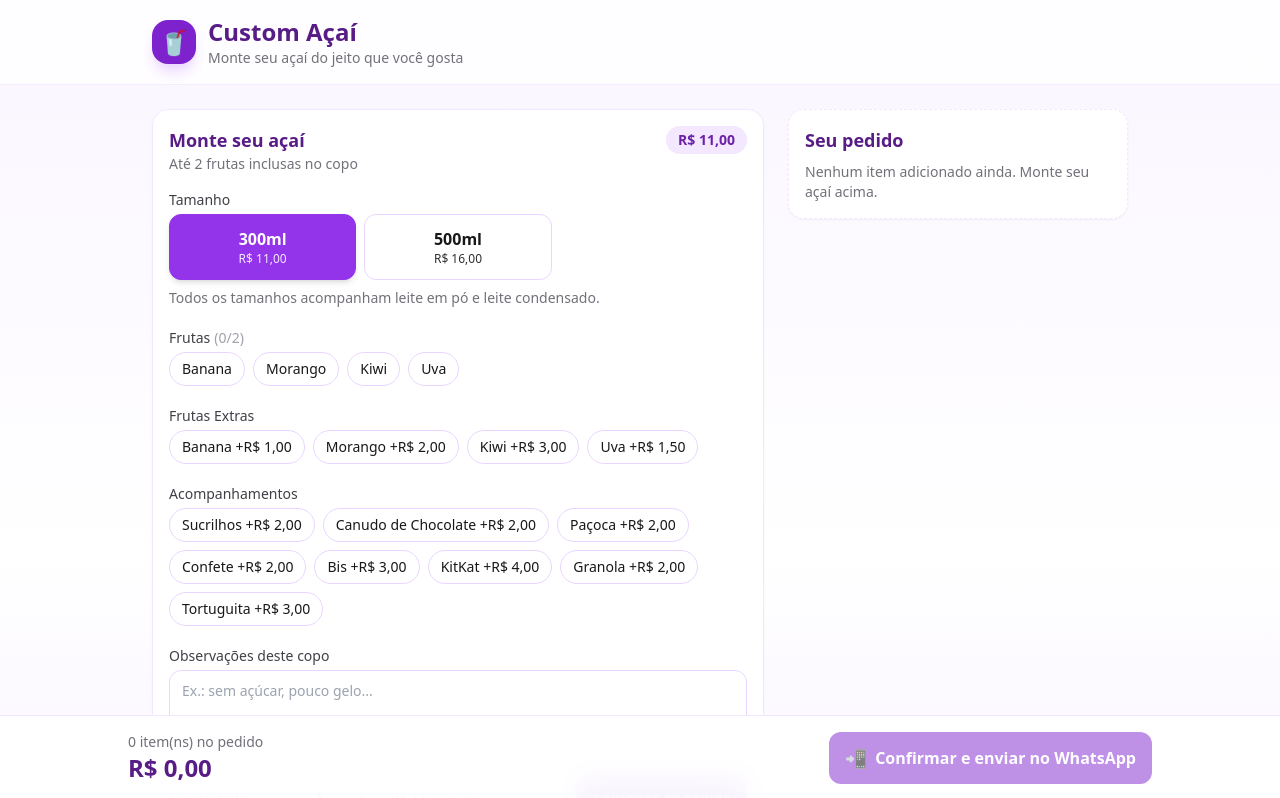
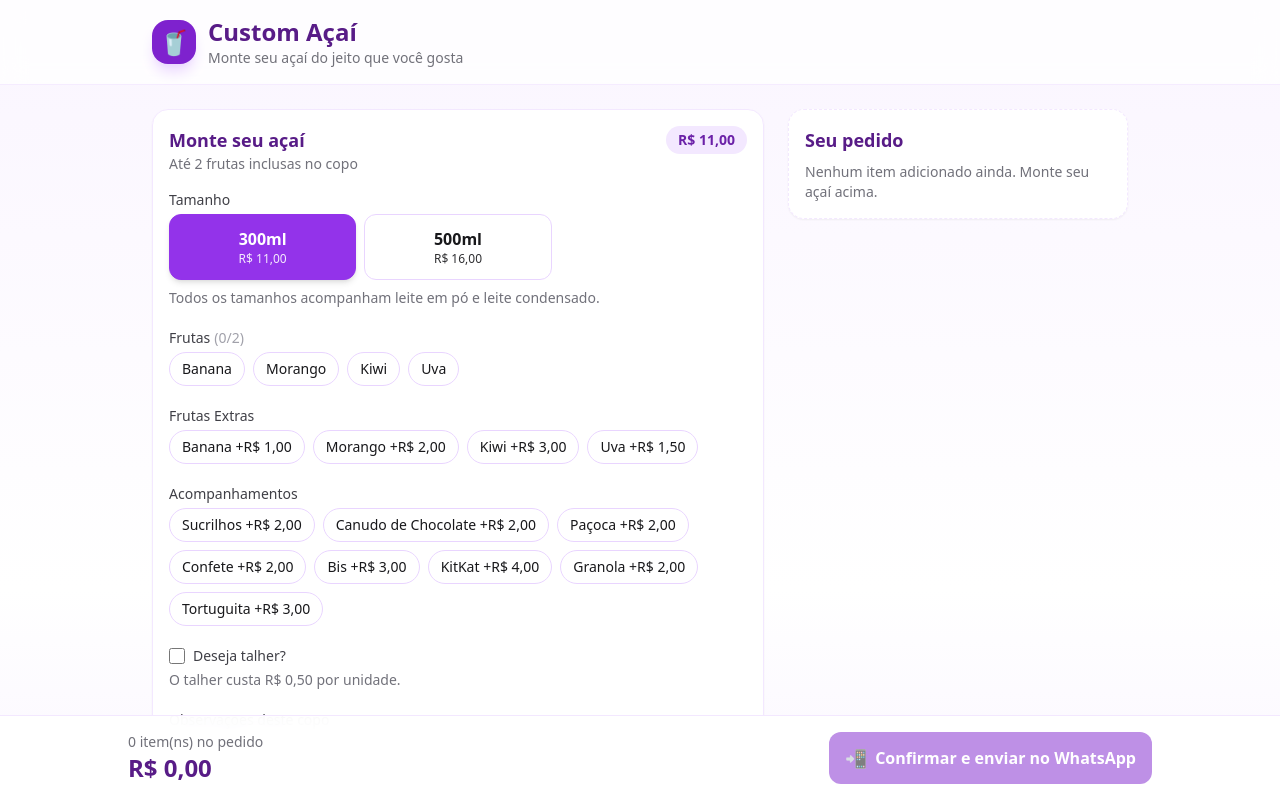
Before and after one commit to anderson-tec12/custom-acai, a React (Vite) app: page / in a window 1280 px wide. Shown: the top 798 px of the page. Built offline with nearby package versions, Linux system fonts and the light colour scheme.

Commit message:
feat: adicao de colher

```diff
--- a/src/components/BowlBuilder.tsx
+++ b/src/components/BowlBuilder.tsx
@@ -7,6 +7,7 @@ import {
   calcBowlUnitPrice,
   calcExtraFruitsPrice,
   countToppingsInCategory,
+  CUTLERY_PRICE,
   getSize,
   getTopping,
 } from "../lib/menu"
@@ -18,6 +19,7 @@ type BowlBuilderProps = {
     toppingIds: string[]
     notes: string
     quantity: number
+    wantsCutlery: boolean
   }) => void
 }
 
@@ -26,16 +28,18 @@ export function BowlBuilder({ onAdd }: BowlBuilderProps) {
   const [toppingIds, setToppingIds] = useState<string[]>([])
   const [notes, setNotes] = useState("")
   const [quantity, setQuantity] = useState(1)
+  const [wantsCutlery, setWantsCutlery] = useState(false)
 
   const unitPrice = useMemo(() => {
     const size = getSize(sizeId)
     if (!size) return 0
-    return size.price + calcBowlUnitPrice(toppingIds)
-  }, [sizeId, toppingIds])
+    const base = size.price + calcBowlUnitPrice(toppingIds)
+    return wantsCutlery ? base + CUTLERY_PRICE : base
+  }, [sizeId, toppingIds, wantsCutlery])
 
   const lineTotal = useMemo(
-    () => calcBowlLineTotal(sizeId, toppingIds, quantity),
-    [sizeId, toppingIds, quantity]
+    () => calcBowlLineTotal(sizeId, toppingIds, quantity, wantsCutlery),
+    [sizeId, toppingIds, quantity, wantsCutlery]
   )
 
   const extraFruitsPrice = useMemo(() => calcExtraFruitsPrice(toppingIds), [toppingIds])
@@ -63,10 +67,11 @@ export function BowlBuilder({ onAdd }: BowlBuilderProps) {
   }
 
   function handleAdd() {
-    onAdd({ sizeId, toppingIds, notes, quantity })
+    onAdd({ sizeId, toppingIds, notes, quantity, wantsCutlery })
     setToppingIds([])
     setNotes("")
     setQuantity(1)
+    setWantsCutlery(false)
   }
 
   return (
@@ -169,13 +174,34 @@ export function BowlBuilder({ onAdd }: BowlBuilderProps) {
         )}
 
         <div>
+          <label className="flex cursor-pointer items-start gap-2">
+            <input
+              type="checkbox"
+              className="mt-0.5 h-4 w-4 rounded border-acai-300 accent-acai-600"
+              checked={wantsCutlery}
+              onChange={(e) => setWantsCutlery(e.target.checked)}
+            />
+            <span className="text-sm font-medium text-zinc-700">Deseja talher?</span>
+          </label>
+          <p className="mt-1 text-sm text-zinc-500">
+            O talher custa {brl.format(CUTLERY_PRICE)} por unidade.
+          </p>
+        </div>
+
+        {wantsCutlery && (
+          <p className="rounded-xl bg-amber-50 px-3 py-2 text-sm text-amber-800">
+            Talher: +{brl.format(CUTLERY_PRICE * quantity)}
+          </p>
+        )}
+
+        <div>
           <label className="label" htmlFor="bowl-notes">
             Observações deste copo
           </label>
           <textarea
             id="bowl-notes"
             className="input min-h-20 resize-y"
-            placeholder="Ex.: sem açúcar, pouco gelo..."
+            placeholder=""
             value={notes}
             onChange={(e) => setNotes(e.target.value)}
           />
--- a/src/components/OrderCart.tsx
+++ b/src/components/OrderCart.tsx
@@ -1,5 +1,5 @@
 
-import { brl, calcBowlLineTotal, describeBowlToppings, getSize } from "../lib/menu"
+import { brl, calcBowlLineTotal, CUTLERY_PRICE, describeBowlToppings, getSize } from "../lib/menu"
 import type { BowlLine } from "../types"
 
 type OrderCartProps = {
@@ -48,8 +48,14 @@ export function OrderCart({ bowls, onRemoveBowl }: OrderCartProps) {
       <ul className="space-y-3">
         {bowls.map((bowl) => {
           const size = getSize(bowl.sizeId)
-          const lineTotal = calcBowlLineTotal(bowl.sizeId, bowl.toppingIds, bowl.quantity)
+          const lineTotal = calcBowlLineTotal(
+            bowl.sizeId,
+            bowl.toppingIds,
+            bowl.quantity,
+            bowl.wantsCutlery
+          )
           const toppings = formatToppingsSummary(bowl.toppingIds)
+          const cutleryTotal = bowl.wantsCutlery ? CUTLERY_PRICE * bowl.quantity : 0
 
           return (
             <li
@@ -62,6 +68,11 @@ export function OrderCart({ bowls, onRemoveBowl }: OrderCartProps) {
                     {bowl.quantity}x Açaí {size?.name ?? bowl.sizeId}
                   </p>
                   <p className="mt-1 text-sm text-zinc-500">{toppings}</p>
+                  {bowl.wantsCutlery && (
+                    <p className="mt-1 text-sm text-zinc-500">
+                      Com talher (+{brl.format(cutleryTotal)})
+                    </p>
+                  )}
                   {bowl.notes.trim() && (
                     <p className="mt-1 text-xs italic text-zinc-400">Obs.: {bowl.notes.trim()}</p>
                   )}
--- a/src/lib/menu.ts
+++ b/src/lib/menu.ts
@@ -32,6 +32,8 @@ const toppingById = new Map<string, ToppingEntry>(
 )
 
 export const brl = new Intl.NumberFormat("pt-BR", { style: "currency", currency: "BRL" })
+
+export const CUTLERY_PRICE = 0.5
 
 export function getSize(id: string) {
   return sizeById.get(id)
@@ -76,11 +78,17 @@ export function calcBowlUnitPrice(toppingIds: string[]): number {
   return calcExtraFruitsPrice(toppingIds) + calcAccompanimentsPrice(toppingIds)
 }
 
-export function calcBowlLineTotal(sizeId: string, toppingIds: string[], quantity: number): number {
+export function calcBowlLineTotal(
+  sizeId: string,
+  toppingIds: string[],
+  quantity: number,
+  wantsCutlery = false
+): number {
   const size = getSize(sizeId)
   if (!size) return 0
   const unit = size.price + calcBowlUnitPrice(toppingIds)
-  return unit * quantity
+  const cutlery = wantsCutlery ? CUTLERY_PRICE * quantity : 0
+  return unit * quantity + cutlery
 }
 
 export function describeBowlToppings(toppingIds: string[]): {
--- a/src/lib/whatsapp.ts
+++ b/src/lib/whatsapp.ts
@@ -3,6 +3,7 @@ import {
   calcAccompanimentsPrice,
   calcBowlLineTotal,
   calcExtraFruitsPrice,
+  CUTLERY_PRICE,
   describeBowlToppings,
   getPayment,
   getSize,
@@ -17,7 +18,12 @@ export function buildWhatsappMessage(order: OrderState, storeName: string): stri
     const sizeName = size?.name ?? bowl.sizeId
     const extraFruitsPrice = calcExtraFruitsPrice(bowl.toppingIds)
     const accompanimentsPrice = calcAccompanimentsPrice(bowl.toppingIds)
-    const lineTotal = calcBowlLineTotal(bowl.sizeId, bowl.toppingIds, bowl.quantity)
+    const lineTotal = calcBowlLineTotal(
+      bowl.sizeId,
+      bowl.toppingIds,
+      bowl.quantity,
+      bowl.wantsCutlery
+    )
     const { fruits, extraFruits, accompaniments } = describeBowlToppings(bowl.toppingIds)
 
     lines.push("")
@@ -54,6 +60,11 @@ export function buildWhatsappMessage(order: OrderState, storeName: string): stri
       lines.push(`   _Complementos: ${brl.format(accompanimentsPrice)}_`)
     }
 
+    if (bowl.wantsCutlery) {
+      const cutleryTotal = CUTLERY_PRICE * bowl.quantity
+      lines.push(`   • Talher (+${brl.format(cutleryTotal)})`)
+    }
+
     if (bowl.notes.trim()) {
       lines.push(`   _Obs.: ${bowl.notes.trim()}_`)
     }
@@ -72,7 +83,7 @@ export function buildWhatsappMessage(order: OrderState, storeName: string): stri
 
 export function calcOrderTotal(order: OrderState): number {
   return order.bowls.reduce(
-    (sum, b) => sum + calcBowlLineTotal(b.sizeId, b.toppingIds, b.quantity),
+    (sum, b) => sum + calcBowlLineTotal(b.sizeId, b.toppingIds, b.quantity, b.wantsCutlery),
     0
   )
 }
--- a/src/types.ts
+++ b/src/types.ts
@@ -11,6 +11,7 @@ export type BowlLine = {
   toppingIds: string[]
   notes: string
   quantity: number
+  wantsCutlery: boolean
 }
 
 export type OrderState = {
```
Also changed, not shown: .cursor/plans/opção_de_talher_bc36b363.plan.md (added).
